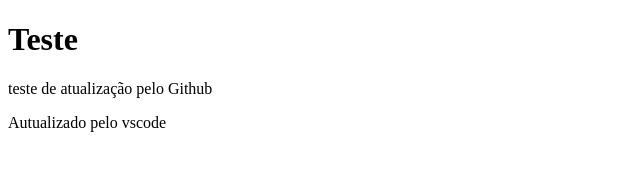
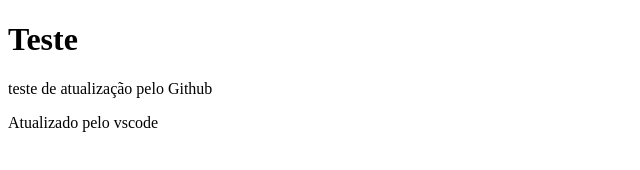
Before and after one commit to AntonioCarlosIekerFilho/Aula-1.2, a plain HTML site: page index.html in a window 1280 px wide. Shown: the full height of the page, 0-640 px from the left. Drawn offline with Linux system fonts and the light colour scheme.

Commit message:
Correção gramatical
Corrigido gramaticalmente a palavra atualizado

```diff
--- a/index.html
+++ b/index.html
@@ -9,6 +9,6 @@
 <body>
   <h1>Teste</h1>
   <p> teste de atualização pelo Github </p>
-  <p>Autualizado pelo vscode</p>
+  <p>Atualizado pelo vscode</p>
 </body>
 </html>
```
